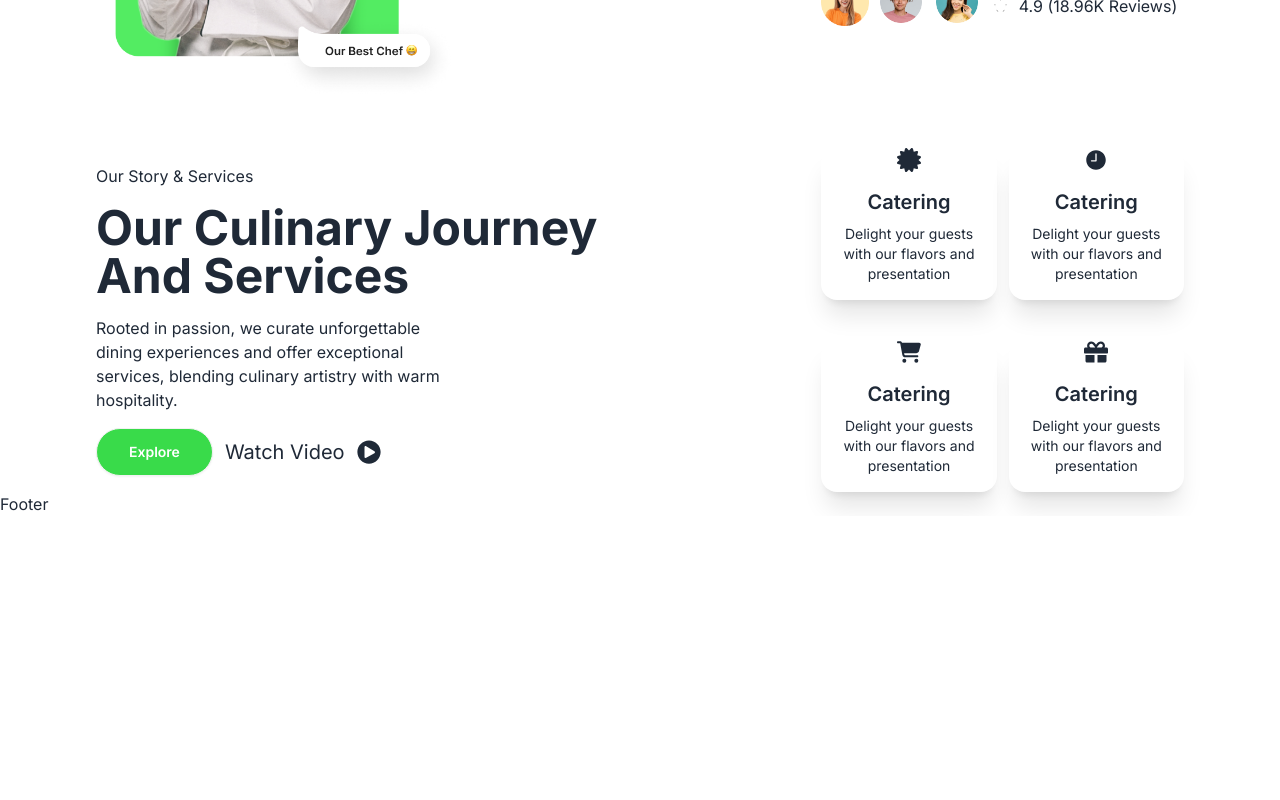
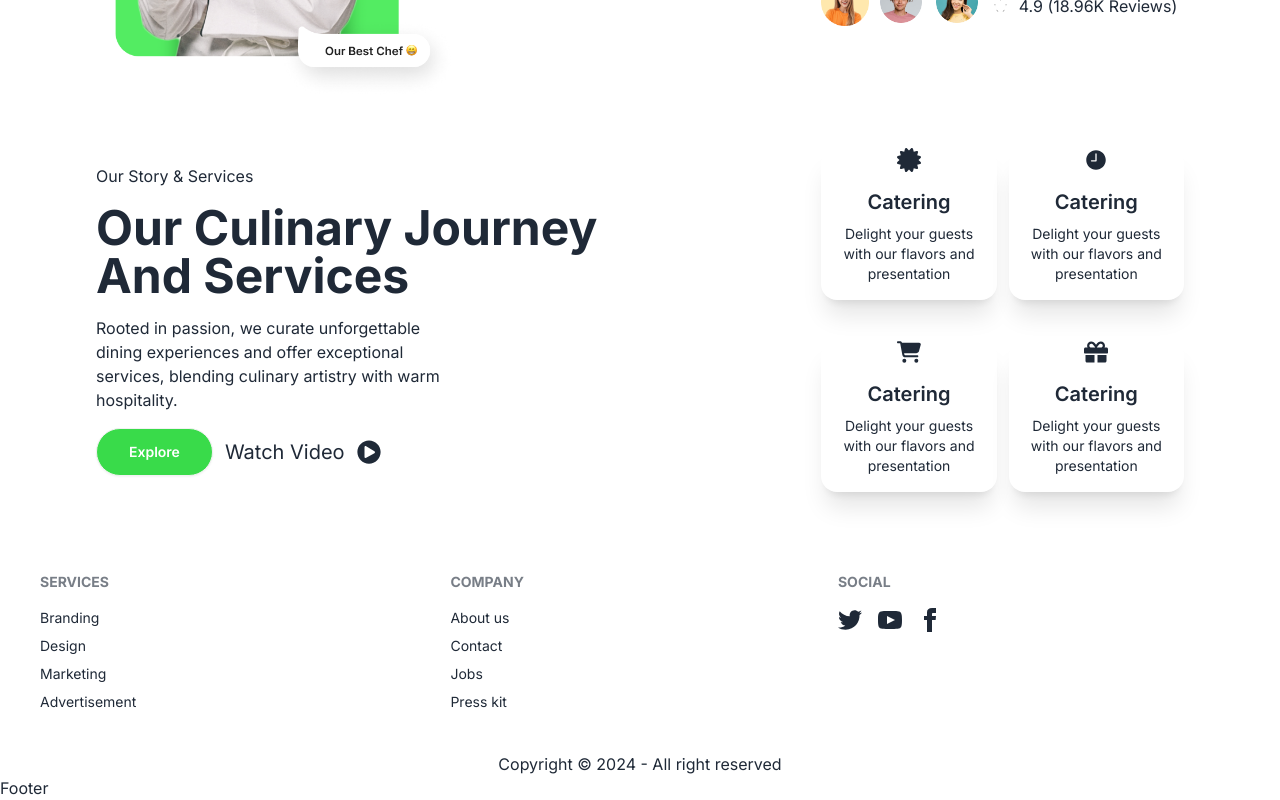
Before and after one commit to mazharulislam-12/complet-marn-project, a React (Vite) app: page / in a window 1280 px wide. Shown: the part 2495-3295 px from the top of the page. Before the commit the page ends 3011 px from the top, so only its background shows below. Built offline with nearby package versions, Linux system fonts and the light colour scheme.

Commit message:
footer section crate

```diff
--- a/src/pages/home/Footer.jsx
+++ b/src/pages/home/Footer.jsx
@@ -2,7 +2,33 @@
 
 const Footer = () => {
     return (
-        <div className='section-container'>
+        <div className='text-center mx-auto'>
+            <footer className="footer p-10 mt-10 text-base-content">
+                <nav>
+                    <h6 className="footer-title">Services</h6>
+                    <a className="link link-hover">Branding</a>
+                    <a className="link link-hover">Design</a>
+                    <a className="link link-hover">Marketing</a>
+                    <a className="link link-hover">Advertisement</a>
+                </nav>
+                <nav>
+                    <h6 className="footer-title">Company</h6>
+                    <a className="link link-hover">About us</a>
+                    <a className="link link-hover">Contact</a>
+                    <a className="link link-hover">Jobs</a>
+                    <a className="link link-hover">Press kit</a>
+                </nav>
+                <nav>
+                    <h6 className="footer-title">Social</h6>
+                    <div className="grid grid-flow-col gap-4">
+                        <a><svg xmlns="http://www.w3.org/2000/svg" width="24" height="24" viewBox="0 0 24 24" className="fill-current"><path d="M24 4.557c-.883.392-1.832.656-2.828.775 1.017-.609 1.798-1.574 2.165-2.724-.951.564-2.005.974-3.127 1.195-.897-.957-2.178-1.555-3.594-1.555-3.179 0-5.515 2.966-4.797 6.045-4.091-.205-7.719-2.165-10.148-5.144-1.29 2.213-.669 5.108 1.523 6.574-.806-.026-1.566-.247-2.229-.616-.054 2.281 1.581 4.415 3.949 4.89-.693.188-1.452.232-2.224.084.626 1.956 2.444 3.379 4.6 3.419-2.07 1.623-4.678 2.348-7.29 2.04 2.179 1.397 4.768 2.212 7.548 2.212 9.142 0 14.307-7.721 13.995-14.646.962-.695 1.797-1.562 2.457-2.549z"></path></svg></a>
+                        <a><svg xmlns="http://www.w3.org/2000/svg" width="24" height="24" viewBox="0 0 24 24" className="fill-current"><path d="M19.615 3.184c-3.604-.246-11.631-.245-15.23 0-3.897.266-4.356 2.62-4.385 8.816.029 6.185.484 8.549 4.385 8.816 3.6.245 11.626.246 15.23 0 3.897-.266 4.356-2.62 4.385-8.816-.029-6.185-.484-8.549-4.385-8.816zm-10.615 12.816v-8l8 3.993-8 4.007z"></path></svg></a>
+                        <a><svg xmlns="http://www.w3.org/2000/svg" width="24" height="24" viewBox="0 0 24 24" className="fill-current"><path d="M9 8h-3v4h3v12h5v-12h3.642l.358-4h-4v-1.667c0-.955.192-1.333 1.115-1.333h2.885v-5h-3.808c-3.596 0-5.192 1.583-5.192 4.615v3.385z"></path></svg></a>
+                    </div>
+                </nav>
+
+            </footer>
+            <p>Copyright © 2024 - All right reserved</p>
 
         </div>
     );
```
